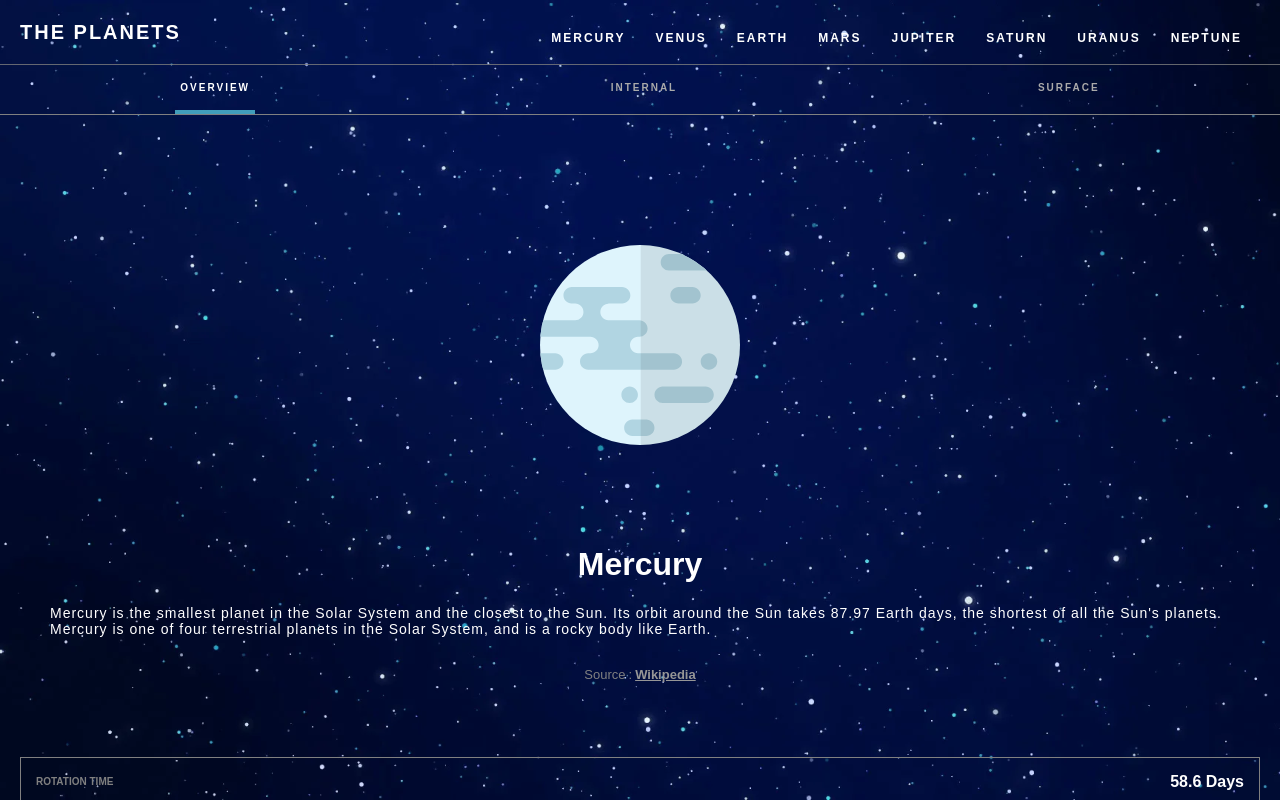
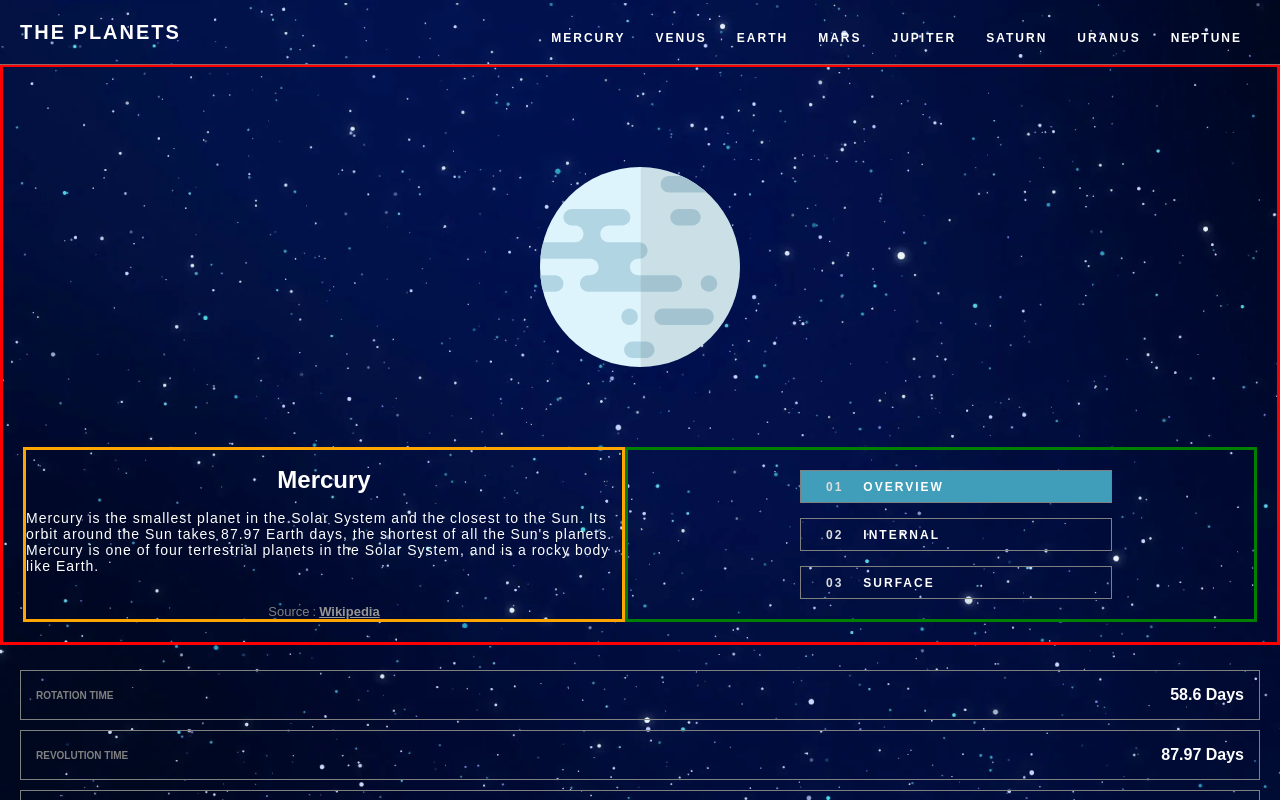
Before and after one commit to Rodri-97/planets-fact-website, a React (Create React App) app: page / in a window 1280 px wide. Shown: the top 800 px of the page. Built offline with nearby package versions, Linux system fonts and the light colour scheme.

Commit message:
desktop layout

```diff
--- a/src/components/Planet.js
+++ b/src/components/Planet.js
@@ -6,6 +6,8 @@ const Planet = (props) => {
     const { currentPlanet } = props;
     const { rotation, revolution, radius, temperature } = currentPlanet;
     const [currentTab, setCurrentTab] = useState("overview");
+    const changeTab = (nextTab) => setCurrentTab(nextTab);
+
     const styles = {
         borderBottom: `4px solid ${currentPlanet.color}`,
         color: "white"
@@ -36,7 +38,7 @@ const Planet = (props) => {
                     SURFACE
                 </div>
             </div>
-            <Tab currentPlanet={currentPlanet} currentTab={currentTab}/>
+            <Tab currentPlanet={currentPlanet} currentTab={currentTab} changeTab={changeTab}/>
             <div className="statistics">
                 <div className="statistics-container">
                     <div className="statistic-name">ROTATION TIME</div>
--- a/src/components/Tab.js
+++ b/src/components/Tab.js
@@ -1,7 +1,7 @@
 import "../styles/Tab.css";
 
 const Tab = (props) => {
-    const { currentPlanet, currentTab } = props;
+    const { currentPlanet, currentTab, changeTab } = props;
     const { name, overview, structure, geology, images } = currentPlanet;
 
     let textDisplayed;
@@ -20,6 +20,10 @@ const Tab = (props) => {
 
     const surfaceImage = <img src={images.geology} className="geology-image" alt="Surface geology"/>;
 
+    const styles = {
+        backgroundColor: `${currentPlanet.color}`
+    }
+
     return (
         <div className="tab-content center">
             <div className="images-container center">
@@ -30,6 +34,9 @@ const Tab = (props) => {
                 />
                 {currentTab === "surface" ? surfaceImage : null}
             </div>
+
+            <div className="main-information">
+                <div className="text-container">
                     <h1 className="planet-name">{name}</h1>
                     <div className="text">{textDisplayed}</div>
                     <div className="wikipedia-source">Source<span className="dots-span">:</span>
@@ -38,6 +45,32 @@ const Tab = (props) => {
                         </a>
                     </div>
                 </div>
+
+                <div className="selector desktop-selector">
+                    <div
+                        className="selector-item desktop-selector-item"
+                        onClick={() => changeTab("overview")}
+                        style={currentTab === "overview" ? styles : null}
+                    >
+                        <span className="desktop-selector-num">01</span> OVERVIEW
+                    </div>
+                <div
+                    className="selector-item desktop-selector-item"
+                    onClick={() => changeTab("internal")}
+                    style={currentTab === "internal" ? styles : null}
+                >
+                    <span className="desktop-selector-num">02</span> INTERNAL
+                </div>
+                <div
+                    className="selector-item desktop-selector-item"
+                    onClick={() => changeTab("surface")}
+                    style={currentTab === "surface" ? styles : null}
+                >
+                    <span className="desktop-selector-num">03</span> SURFACE
+                </div>
+            </div>
+            </div>
+        </div>
     )
 }
 
--- a/src/styles/Planet.css
+++ b/src/styles/Planet.css
@@ -9,14 +9,8 @@
     display: flex;
     align-items: center;
     padding: 5px;
-    font-size: 10px;
     letter-spacing: 2px;
-    color: rgb(170, 170, 170);
     font-weight: bold;
-}
-
-.selector-item:hover {
-    color: white;
 }
 
 .mobile-selector {
@@ -26,10 +20,16 @@
     align-items: stretch;
     border-bottom: 1px solid gray;
     height: 50px;
+    font-size: 10px;
 }
 
 .mobile-selector-item {
     border-bottom: 4px solid transparent;
+    color: rgb(170, 170, 170);
+}
+
+.mobile-selector-item:hover {
+    color: white;
 }
 
 .statistics {
@@ -60,3 +60,9 @@
 .statistic {
     margin-left: auto;
 }
+
+@media screen and (min-width: 700px) {
+    .mobile-selector {
+        display: none;
+    }
+}
--- a/src/styles/Tab.css
+++ b/src/styles/Tab.css
@@ -6,7 +6,8 @@
 
 .tab-content {
     flex-direction: column;
-    padding: 50px;
+    padding: 20px;
+    border: 3px solid red;
 }
 
 .planet-image {
@@ -15,9 +16,27 @@
     padding: 80px;
 }
 
+.main-information {
+    display: flex;
+    flex-direction: row;
+}
+
+.text-container {
+    border: 3px solid orange;
+}
+
+.planet-name, .wikipedia-source {
+    text-align: center;
+}
+
 .text {
     font-size: 14px;
     letter-spacing: 1px;
+    text-align: left;
+}
+
+.desktop-selector {
+    display: none;
 }
 
 .dots-span {
@@ -51,3 +70,39 @@
     z-index: 1;
     margin-top: 150px;
 }
+
+@media screen and (min-width: 700px) {
+    .main-information div {
+        flex: 1;
+    }
+
+    .text-container {
+        font-size: 12px;
+    }
+
+    .desktop-selector {
+        display: flex;
+        flex-direction: column;
+        justify-content: space-between;
+        align-items: center;
+        border: 3px solid green;
+        padding-left: 40px;
+        padding: 20px 0 20px 30px;
+        gap: 15px;
+    }
+
+    .desktop-selector-item {
+        border: 1px solid gray;
+        width: 300px;
+        font-size: 12px;
+    }
+
+    .desktop-selector-item:hover {
+        background-color: rgb(80, 80, 80);
+    }
+
+    .desktop-selector-num {
+        color: rgb(220, 220, 220);
+        margin: 0 20px;
+    }
+}
```
Lines whose indentation alone changed are shown as unchanged.
